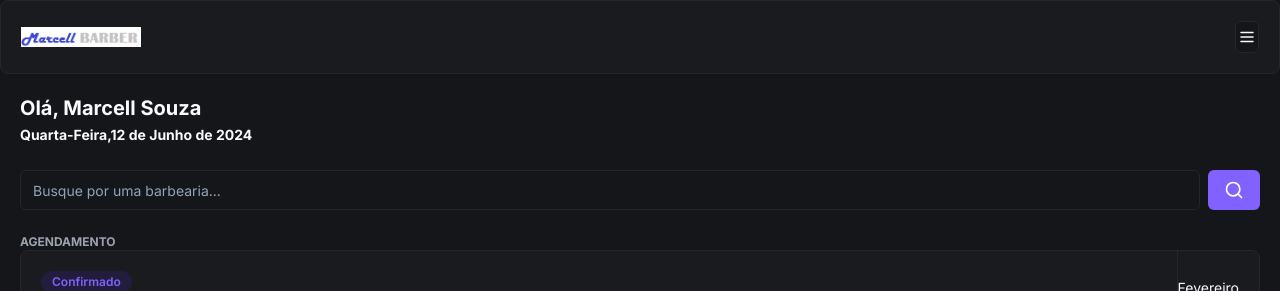
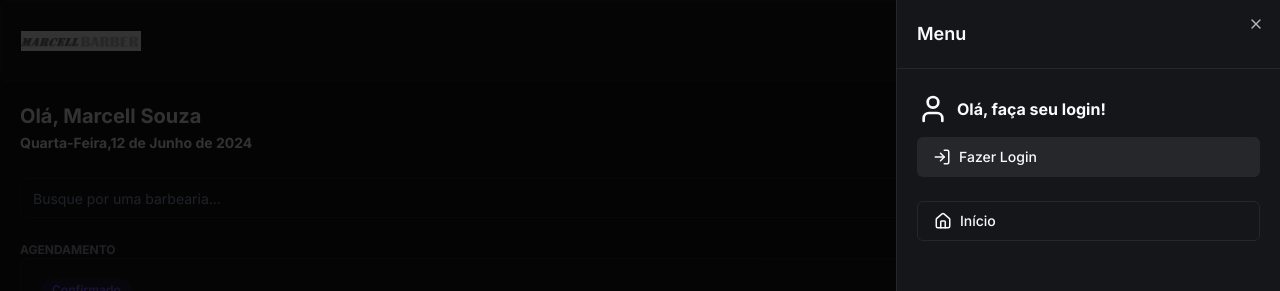
Before and after one commit to souzamarcell/app-components, a Next.js app: page / in a window 1280 px wide. Both pictures are taken after a click on the button 1247 px from the left and 37 px from the top of the page. Shown: the top 291 px of the page. Built offline with nearby package versions, Linux system fonts and the light colour scheme; no server answers; the database is empty.

Commit message:
chore: add End Aula2

```diff
--- a/app/_components/header.tsx
+++ b/app/_components/header.tsx
@@ -1,34 +1,43 @@
 'use client'
 
 import Image from 'next/image'
-import { Card, CardContent } from '@/app/_components/ui/card'
-import { Button } from '@/app/_components/ui/button'
-// import { signIn, signOut, useSession } from 'next-auth/react'
+import { Card, CardContent } from './ui/card'
+import { Button } from './ui/button'
 import { MenuIcon } from 'lucide-react'
+import { Sheet, SheetContent, SheetTrigger } from './ui/sheet'
+import SideMenu from './side-menu'
+import Link from 'next/link'
+import { useSession } from 'next-auth/react'
+import { Avatar, AvatarImage } from './ui/avatar'
 
 const Header = () => {
-  // const { data } = useSession()
-  // const handleLoginClick = async () => {
-  //   await signIn()
-  // }
+  const { data } = useSession()
   return (
+    <header>
       <Card>
         <CardContent className="p-5 justify-between items-center flex flex-row">
+          <Link className="items-center flex flex-row gap-3" href="/">
+            {data?.user && (
+              <Avatar>
+                <AvatarImage src={data.user?.image ?? ''} />
+              </Avatar>
+            )}
             <Image src="/logo.png" alt="MRS Barber" height={18} width={120} />
-        <Button variant="outline" size="icon" className="h-8 w-6">
-          <MenuIcon size={18} />
+          </Link>
+          <Sheet>
+            <SheetTrigger asChild>
+              <Button variant="outline" size="icon">
+                <MenuIcon size={16} />
               </Button>
+            </SheetTrigger>
 
-        {/* {data?.user ? (
-          <>
-            <h1>{data.user.name}</h1>
-            <Button onClick={() => signOut()}>Logout</Button>
-          </>
-        ) : (
-          <Button onClick={handleLoginClick}>Login</Button>
-        )} */}
+            <SheetContent className="p-0">
+              <SideMenu />
+            </SheetContent>
+          </Sheet>
         </CardContent>
       </Card>
+    </header>
   )
 }
 
--- /dev/null
+++ b/app/_components/side-menu.tsx
@@ -0,0 +1,83 @@
+'use client'
+
+import { signIn, signOut, useSession } from 'next-auth/react'
+import { SheetHeader, SheetTitle } from './ui/sheet'
+import { Avatar, AvatarImage } from './ui/avatar'
+import { Button } from './ui/button'
+import {
+  CalendarIcon,
+  HomeIcon,
+  LogInIcon,
+  LogOutIcon,
+  UserIcon,
+} from 'lucide-react'
+import Link from 'next/link'
+
+const SideMenu = () => {
+  const { data } = useSession()
+
+  const handleLogoutClick = () => signOut()
+
+  const handleLoginClick = () => signIn('google')
+
+  return (
+    <>
+      <SheetHeader className="text-left border-b border-solid border-secondary p-5">
+        <SheetTitle>Menu</SheetTitle>
+      </SheetHeader>
+
+      {data?.user ? (
+        <div className="flex justify-between px-5 py-6 items-center">
+          <div className="flex items-center gap-3">
+            <Avatar>
+              <AvatarImage src={data.user?.image ?? ''} />
+            </Avatar>
+
+            <h2 className="font-bold">{data.user.name}</h2>
+          </div>
+
+          <Button variant="secondary" size="icon">
+            <LogOutIcon onClick={handleLogoutClick} />
+          </Button>
+        </div>
+      ) : (
+
+        <div className="flex flex-col px-5 py-6 gap-3">
+          <div className="flex items-center gap-2">
+            <UserIcon size={32} />
+            <h2 className="font-bold">Olá, faça seu login!</h2>
+          </div>
+          <Button
+            variant="secondary"
+            className="w-full justify-start"
+            onClick={handleLoginClick}
+          >
+            <LogInIcon className="mr-2" size={18} />
+            Fazer Login
+          </Button>
+        </div>
+
+      )}
+
+      <div className="flex flex-col gap-3 px-5">
+        <Button variant="outline" className="justify-start" asChild>
+          <Link href="/">
+            <HomeIcon size={18} className="mr-2" />
+            Início
+          </Link>
+        </Button>
+
+        {data?.user && (
+          <Button variant="outline" className="justify-start" asChild>
+            <Link href="/bookings">
+              <CalendarIcon size={18} className="mr-2" />
+              Agendamentos
+            </Link>
+          </Button>
+        )}
+      </div>
+    </>
+  )
+}
+
+export default SideMenu
--- /dev/null
+++ b/app/_components/ui/sheet.tsx
@@ -0,0 +1,140 @@
+"use client"
+
+import * as React from "react"
+import * as SheetPrimitive from "@radix-ui/react-dialog"
+import { cva, type VariantProps } from "class-variance-authority"
+import { X } from "lucide-react"
+
+import { cn } from "@/app/_lib/utils"
+
+const Sheet = SheetPrimitive.Root
+
+const SheetTrigger = SheetPrimitive.Trigger
+
+const SheetClose = SheetPrimitive.Close
+
+const SheetPortal = SheetPrimitive.Portal
+
+const SheetOverlay = React.forwardRef<
+  React.ElementRef<typeof SheetPrimitive.Overlay>,
+  React.ComponentPropsWithoutRef<typeof SheetPrimitive.Overlay>
+>(({ className, ...props }, ref) => (
+  <SheetPrimitive.Overlay
+    className={cn(
+      "fixed inset-0 z-50 bg-black/80  data-[state=open]:animate-in data-[state=closed]:animate-out data-[state=closed]:fade-out-0 data-[state=open]:fade-in-0",
+      className
+    )}
+    {...props}
+    ref={ref}
+  />
+))
+SheetOverlay.displayName = SheetPrimitive.Overlay.displayName
+
+const sheetVariants = cva(
+  "fixed z-50 gap-4 bg-background p-6 shadow-lg transition ease-in-out data-[state=open]:animate-in data-[state=closed]:animate-out data-[state=closed]:duration-300 data-[state=open]:duration-500",
+  {
+    variants: {
+      side: {
+        top: "inset-x-0 top-0 border-b data-[state=closed]:slide-out-to-top data-[state=open]:slide-in-from-top",
+        bottom:
+          "inset-x-0 bottom-0 border-t data-[state=closed]:slide-out-to-bottom data-[state=open]:slide-in-from-bottom",
+        left: "inset-y-0 left-0 h-full w-3/4 border-r data-[state=closed]:slide-out-to-left data-[state=open]:slide-in-from-left sm:max-w-sm",
+        right:
+          "inset-y-0 right-0 h-full w-3/4  border-l data-[state=closed]:slide-out-to-right data-[state=open]:slide-in-from-right sm:max-w-sm",
+      },
+    },
+    defaultVariants: {
+      side: "right",
+    },
+  }
+)
+
+interface SheetContentProps
+  extends React.ComponentPropsWithoutRef<typeof SheetPrimitive.Content>,
+    VariantProps<typeof sheetVariants> {}
+
+const SheetContent = React.forwardRef<
+  React.ElementRef<typeof SheetPrimitive.Content>,
+  SheetContentProps
+>(({ side = "right", className, children, ...props }, ref) => (
+  <SheetPortal>
+    <SheetOverlay />
+    <SheetPrimitive.Content
+      ref={ref}
+      className={cn(sheetVariants({ side }), className)}
+      {...props}
+    >
+      {children}
+      <SheetPrimitive.Close className="absolute right-4 top-4 rounded-sm opacity-70 ring-offset-background transition-opacity hover:opacity-100 focus:outline-none focus:ring-2 focus:ring-ring focus:ring-offset-2 disabled:pointer-events-none data-[state=open]:bg-secondary">
+        <X className="h-4 w-4" />
+        <span className="sr-only">Close</span>
+      </SheetPrimitive.Close>
+    </SheetPrimitive.Content>
+  </SheetPortal>
+))
+SheetContent.displayName = SheetPrimitive.Content.displayName
+
+const SheetHeader = ({
+  className,
+  ...props
+}: React.HTMLAttributes<HTMLDivElement>) => (
+  <div
+    className={cn(
+      "flex flex-col space-y-2 text-center sm:text-left",
+      className
+    )}
+    {...props}
+  />
+)
+SheetHeader.displayName = "SheetHeader"
+
+const SheetFooter = ({
+  className,
+  ...props
+}: React.HTMLAttributes<HTMLDivElement>) => (
+  <div
+    className={cn(
+      "flex flex-col-reverse sm:flex-row sm:justify-end sm:space-x-2",
+      className
+    )}
+    {...props}
+  />
+)
+SheetFooter.displayName = "SheetFooter"
+
+const SheetTitle = React.forwardRef<
+  React.ElementRef<typeof SheetPrimitive.Title>,
+  React.ComponentPropsWithoutRef<typeof SheetPrimitive.Title>
+>(({ className, ...props }, ref) => (
+  <SheetPrimitive.Title
+    ref={ref}
+    className={cn("text-lg font-semibold text-foreground", className)}
+    {...props}
+  />
+))
+SheetTitle.displayName = SheetPrimitive.Title.displayName
+
+const SheetDescription = React.forwardRef<
+  React.ElementRef<typeof SheetPrimitive.Description>,
+  React.ComponentPropsWithoutRef<typeof SheetPrimitive.Description>
+>(({ className, ...props }, ref) => (
+  <SheetPrimitive.Description
+    ref={ref}
+    className={cn("text-sm text-muted-foreground", className)}
+    {...props}
+  />
+))
+SheetDescription.displayName = SheetPrimitive.Description.displayName
+
+export {
+  Sheet,
+  SheetPortal,
+  SheetOverlay,
+  SheetTrigger,
+  SheetClose,
+  SheetContent,
+  SheetHeader,
+  SheetFooter,
+  SheetTitle,
+  SheetDescription,
+}
--- a/app/api/auth/[...nextauth]/route.ts
+++ b/app/api/auth/[...nextauth]/route.ts
@@ -1,10 +1,10 @@
 import { db } from '@/app/_lib/prisma'
 import { PrismaAdapter } from '@auth/prisma-adapter'
-import NextAuth from 'next-auth'
+import NextAuth, { AuthOptions } from 'next-auth'
 import { Adapter } from 'next-auth/adapters'
 import GoogleProvider from 'next-auth/providers/google'
 
-const handler = NextAuth({
+export const authOptions: AuthOptions = {
   adapter: PrismaAdapter(db) as Adapter,
   providers: [
     GoogleProvider({
@@ -12,6 +12,8 @@
       clientSecret: process.env.GOOGLE_CLIENT_SECRET as string,
     }),
   ],
-})
+}
+
+const handler = NextAuth(authOptions)
 
 export { handler as GET, handler as POST }
--- a/app/barbershops/[id]/_components/barbershop-info.tsx
+++ b/app/barbershops/[id]/_components/barbershop-info.tsx
@@ -1,10 +1,12 @@
 'use client'
 
+import SideMenu from "@/app/_components/side-menu";
 import { Button } from '@/app/_components/ui/button'
 import { Barbershop } from '@prisma/client'
 import { ChevronLeftIcon, MapPinIcon, MenuIcon, StarIcon } from 'lucide-react'
 import Image from 'next/image'
 import { useRouter } from 'next/navigation'
+import { Sheet, SheetContent, SheetTrigger } from "@/app/_components/ui/sheet";
 
 import { Badge } from '@/app/_components/ui/badge'
 import { Card, CardContent } from '@/app/_components/ui/card'
@@ -25,21 +27,32 @@
   return (
     <div>
       <div className="h-[250px] w-full relative">
-        <Button
-          onClick={handleBackClick}
-          size="icon"
-          variant="outline"
-          className="z-50 absolute top-4 left-4"
-        >
+
+      <Button onClick={handleBackClick} size="icon" variant="outline" className="z-50 absolute top-4 left-4">
           <ChevronLeftIcon />
         </Button>
-        <Button
+
+        <Sheet>
+          <SheetTrigger asChild>
+            <Button size="icon" variant="outline" className="z-50 absolute top-4 right-4">
+              <MenuIcon />
+            </Button>
+          </SheetTrigger>
+
+          <SheetContent className="p-0">
+            <SideMenu />
+          </SheetContent>
+        </Sheet>
+
+
+        {/* <Button
           size="icon"
           variant="outline"
           className="z-50 absolute top-4 right-4"
         >
           <MenuIcon />
-        </Button>
+        </Button> */}
+
         <Image
           src={barbershop.imageUrl}
           fill
--- a/app/barbershops/[id]/_components/service-item.tsx
+++ b/app/barbershops/[id]/_components/service-item.tsx
@@ -3,19 +3,21 @@
 import { Button } from '@/app/_components/ui/button'
 import { Card, CardContent } from '@/app/_components/ui/card'
 import { Barbershop, Booking, Service } from '@prisma/client'
+import { signIn } from 'next-auth/react'
 import Image from 'next/image'
 
 interface ServiceItemProps {
   // barbershop: Barbershop
   service: Service
-  // isAuthenticated: boolean;
+  isAuthenticated: boolean;
 }
 
-const ServiceItem = ({ service }: ServiceItemProps) => {
+const ServiceItem = ({ service, isAuthenticated }: ServiceItemProps) => {
   const handleBookingClick = () => {
-    // if (!isAuthenticated) {
-    // return signIn("google");
-    // }
+    if (!isAuthenticated) {
+    return signIn("google");
+    }
+
   }
   return (
     <Card>
--- a/app/barbershops/[id]/page.tsx
+++ b/app/barbershops/[id]/page.tsx
@@ -1,8 +1,9 @@
 import { db } from '@/app/_lib/prisma'
 import BarbershopInfo from './_components/barbershop-info'
 import ServiceItem from "./_components/service-item";
-// import { getServerSession } from "next-auth";
+import { getServerSession } from "next-auth";
 // import { authOptions } from "@/app/_lib/auth";
+import { authOptions } from "@/app/api/auth/[...nextauth]/route";
 
 interface BarbershopDetailsPageProps {
   params: {
@@ -13,7 +14,7 @@
 const BarbershopDetailsPage = async ({
   params,
 }: BarbershopDetailsPageProps) => {
-  // const session = await getServerSession(authOptions);
+  const session = await getServerSession(authOptions);
 
   if (!params.id) {
     // TODO: redirecionar para home page
@@ -44,7 +45,7 @@
             key={service.id}
             // barbershop={barbershop}
             service={service}
-            // isAuthenticated={!!session?.user}
+            isAuthenticated={!!session?.user}
           />
         ))}
       </div>
--- a/package.json
+++ b/package.json
@@ -15,6 +15,7 @@
     "@auth/prisma-adapter": "^2.2.0",
     "@prisma/client": "^5.15.0",
     "@radix-ui/react-avatar": "^1.0.4",
+    "@radix-ui/react-dialog": "^1.0.5",
     "@radix-ui/react-slot": "^1.0.2",
     "class-variance-authority": "^0.7.0",
     "clsx": "^2.1.1",
```
Also changed, not shown: public/logo.png, 1 other file (tests, documents, lock files or other folders). Lines whose indentation alone changed are shown as unchanged.
